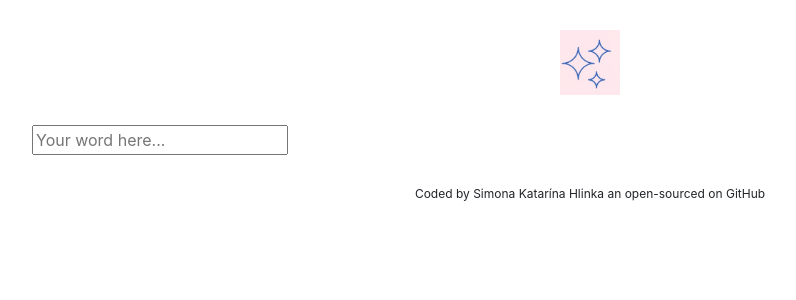
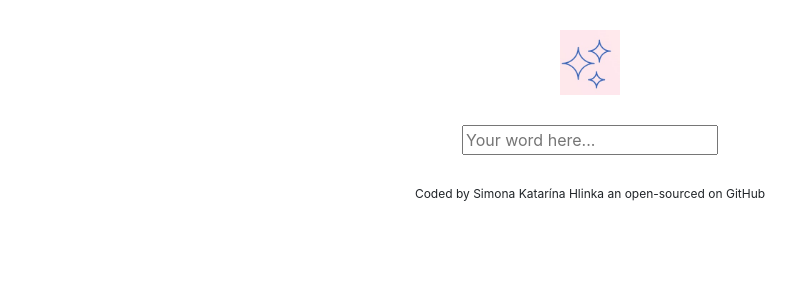
Before and after one commit to SimonaKatarina/skh-dictionary, a React (Create React App) app: page / in a window 1280 px wide. Shown: the top 300 px of the page, without its empty margins (50-846 px from the left). Built offline with nearby package versions, Linux system fonts and the light colour scheme.

Commit message:
Alignment of search form

```diff
--- a/src/Dictionary.css
+++ b/src/Dictionary.css
@@ -0,0 +1,4 @@
+.Search {
+text-align: center;
+margin: 0 auto;
+}
--- a/src/Dictionary.js
+++ b/src/Dictionary.js
@@ -28,8 +28,8 @@ function handleResponse(response){
 
     return (
         <div className="Dictionary">
-          <form onSubmit={search}>
-            <input type="search" placeholder="Your word here..." onChange={handleKeywordChange} />
+          <form className="Search" onSubmit={search}>
+            <input  type="search" placeholder="Your word here..." onChange={handleKeywordChange} />
           </form>
           <Result results={results}/>
         </div>
```
